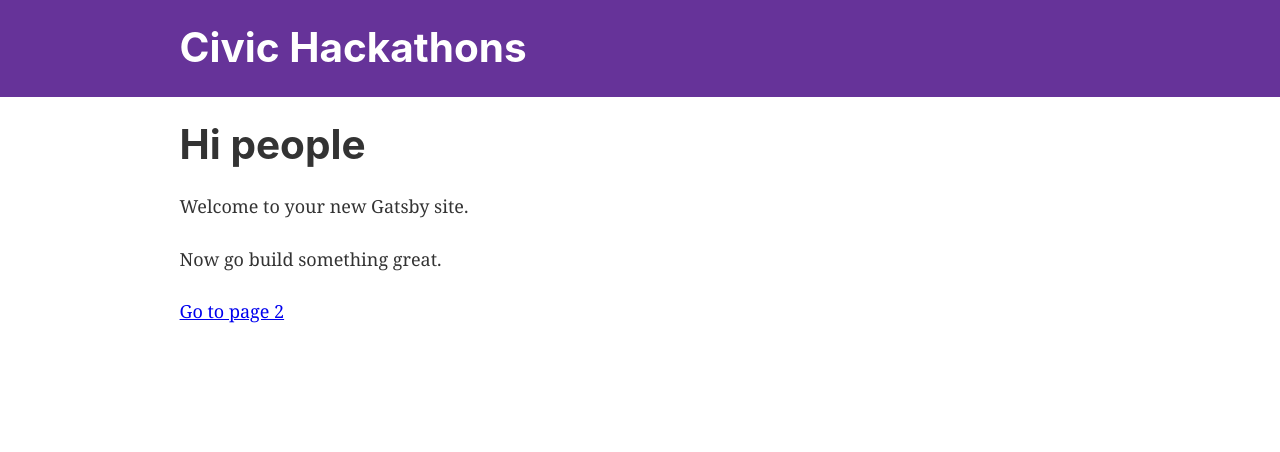
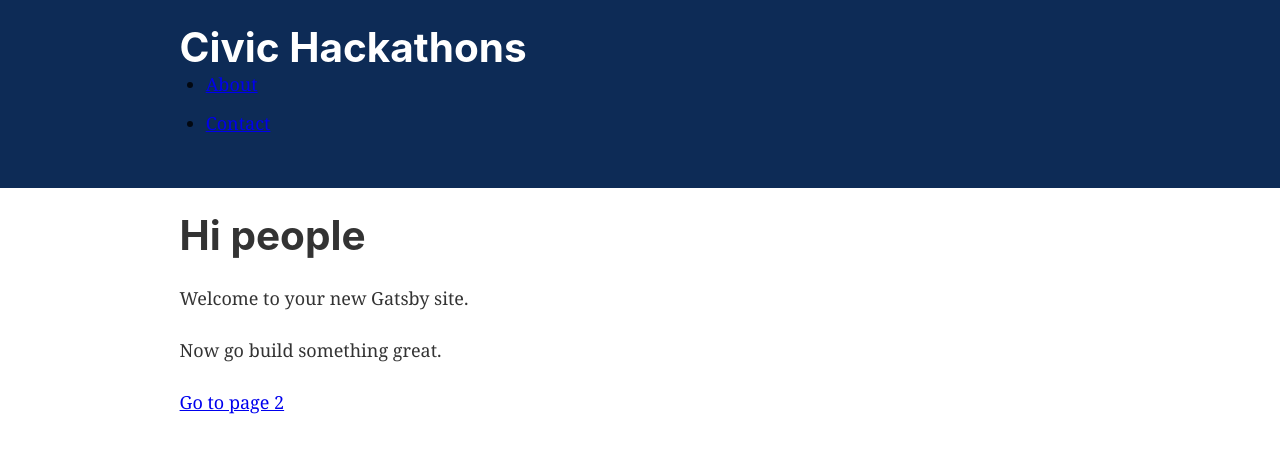
Before and after one commit to civichackathons/civichackathons.com, a Gatsby site: page / in a window 1280 px wide. Built offline with nearby package versions, Linux system fonts and the light colour scheme; Gatsby itself is replaced by a stand-in of ours.

Commit message:
Added styled-components

```diff
--- a/src/components/header.js
+++ b/src/components/header.js
@@ -1,21 +1,26 @@
-import React from 'react'
-import { Link } from 'gatsby'
+import React from 'react';
+import { Link } from 'gatsby';
+import styled from 'styled-components';
+
+
+const HeaderWrapper = styled.div`
+  background: #0d2b56;
+  margin-bottom: 1.45rem;
+  h1 {
+    margin: 0;
+  }
+`;
+
+const HeaderContainer = styled.div`
+  margin: 0 auto;
+  max-width: 960px;
+  padding: 1.45rem 1.0875rem;
+`;
 
 const Header = ({ siteTitle }) => (
-  <div
-    style={{
-      background: 'rebeccapurple',
-      marginBottom: '1.45rem',
-    }}
-  >
-    <div
-      style={{
-        margin: '0 auto',
-        maxWidth: 960,
-        padding: '1.45rem 1.0875rem',
-      }}
-    >
-      <h1 style={{ margin: 0 }}>
+  <HeaderWrapper>
+    <HeaderContainer>
+      <h1>
         <Link
           to="/"
           style={{
@@ -26,8 +31,18 @@ const Header = ({ siteTitle }) => (
           {siteTitle}
         </Link>
       </h1>
-    </div>
-  </div>
+    <nav>
+      <ul>
+        <li>
+          <Link to="/about">About</Link>
+        </li>
+        <li>
+          <Link to="/contact">Contact</Link>
+        </li>
+      </ul>
+    </nav>
+    </HeaderContainer>
+  </HeaderWrapper>
 )
 
 export default Header
```
